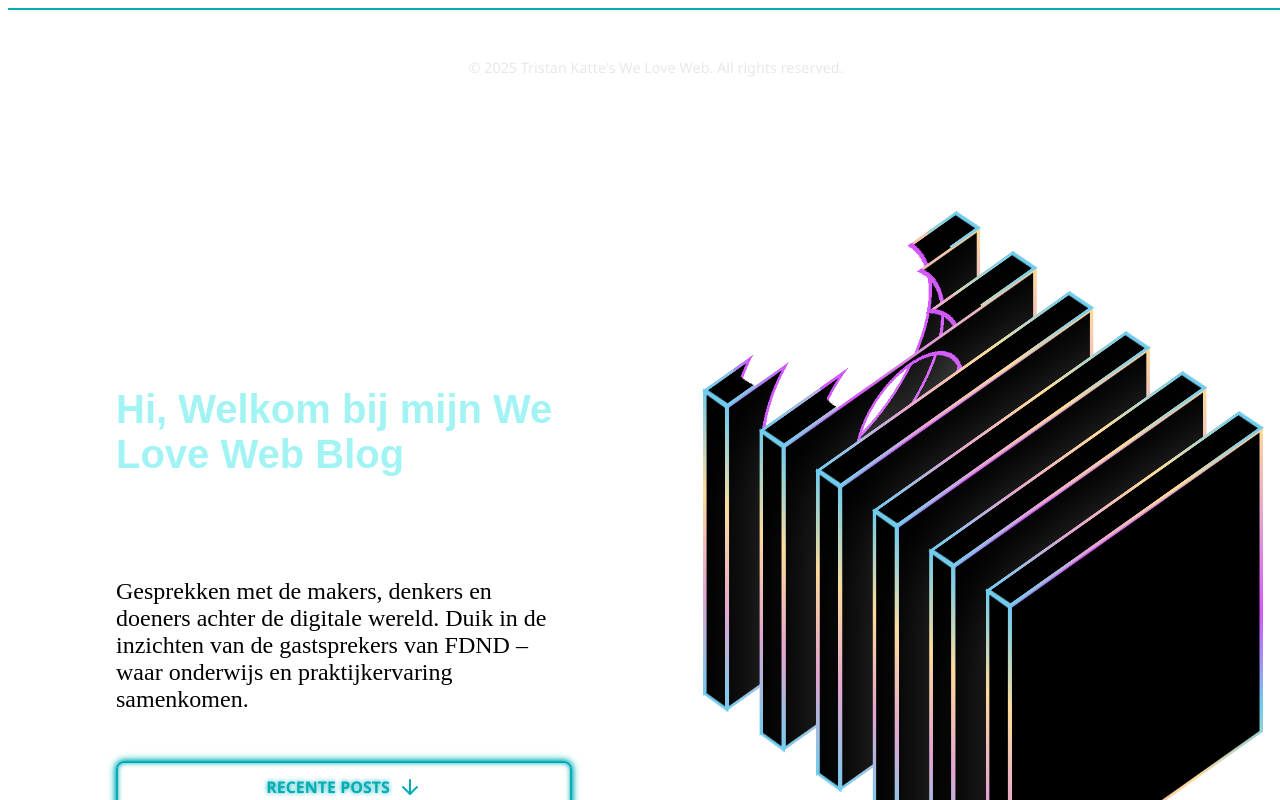
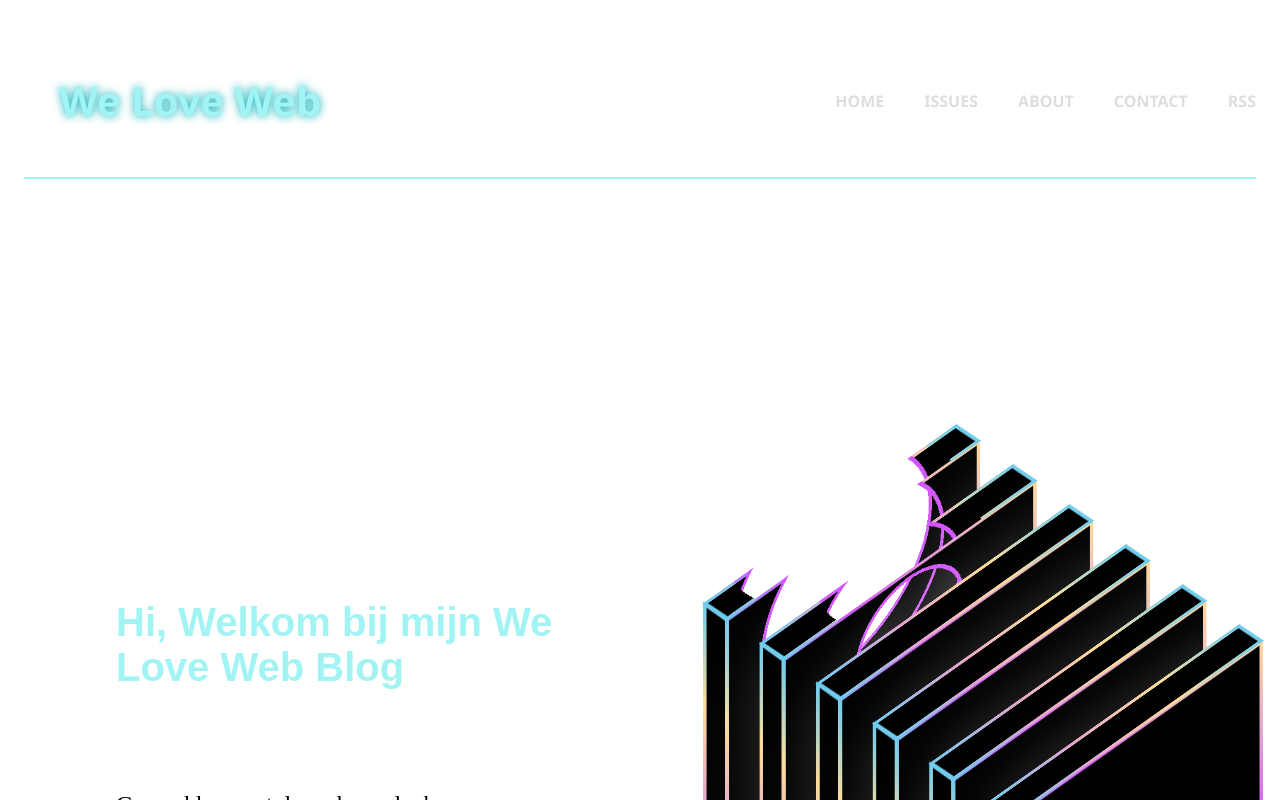
Before and after one commit to TristanKatte/We-Love-Web-Blog, a SvelteKit app: page / in a window 1280 px wide. Shown: the top 800 px of the page. Built offline with nearby package versions, Linux system fonts and the light colour scheme.

Commit message:
blog is getting same layout

```diff
--- a/src/lib/components/organisms/Header.svelte
+++ b/src/lib/components/organisms/Header.svelte
@@ -2,7 +2,7 @@
 	import { goto } from '$app/navigation';
 	import { title as siteTitle, navLinks } from '$lib/config';
 
-	export let featuredPost;
+	// export let featuredPost;
 
 	let navOpen = false;
 
@@ -46,14 +46,14 @@
 		</nav>
 	</section>
 
-	{#if featuredPost}
+	<!-- {#if featuredPost}
 		<section class="featured-post">
 			<h2 class="featured-title">
 				<a href={`/issues/${featuredPost.slug}`}>{featuredPost.title}</a>
 			</h2>
 			<p class="featured-summary">{featuredPost.description}</p>
 		</section>
-	{/if}
+	{/if} -->
 </header>
 
 <style>
--- a/src/routes/+layout.svelte
+++ b/src/routes/+layout.svelte
@@ -31,7 +31,7 @@
 </script>
 
 <div class="layout">
-	<!-- <Header featuredPost={data.featuredPost} /> -->
+	<Header />
 
 
 	<main>
```
